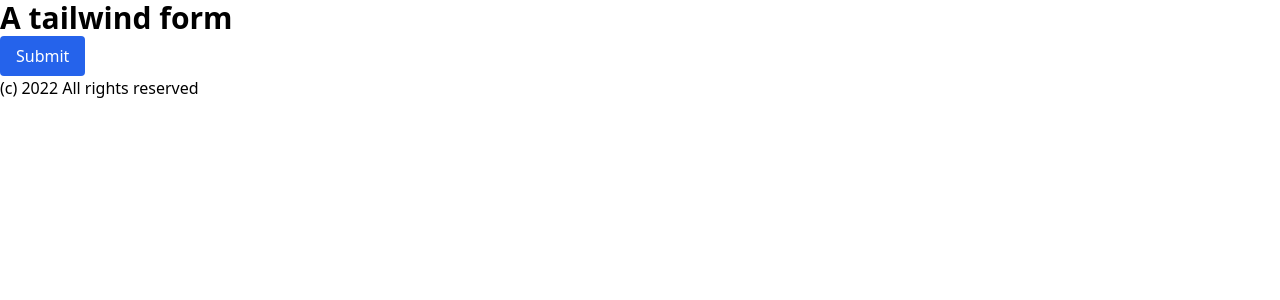
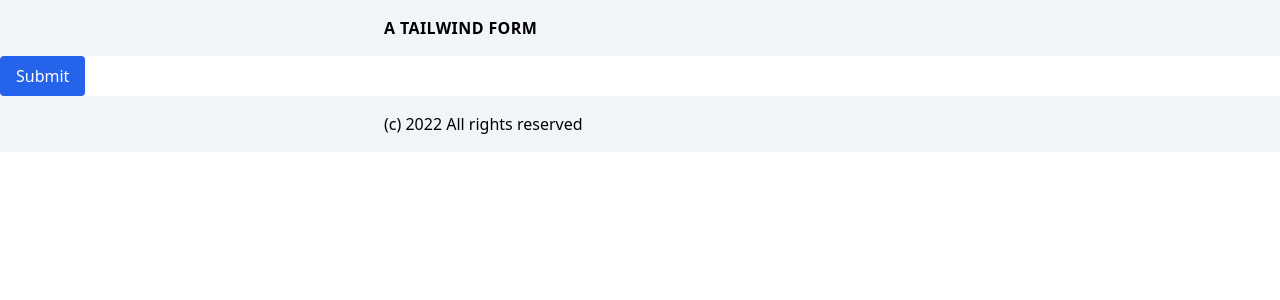
Before and after one commit to oliverroick/tailwind-test, a React (Create React App) app: page / in a window 1280 px wide. Shown: the top 300 px of the page. Built offline with nearby package versions, Linux system fonts and the light colour scheme.

Commit message:
Header and footer styling

```diff
--- a/src/App.js
+++ b/src/App.js
@@ -8,9 +8,7 @@ function App() {
   return (
     <Page>
       <Header>
-        <h1 className="text-3xl font-bold">
-          A tailwind form
-        </h1>
+        <h1>A tailwind form</h1>
       </Header>
       <Button variation="primary">Submit</Button>
       <Footer>
--- a/src/index.css
+++ b/src/index.css
@@ -3,3 +3,6 @@
 @import "tailwindcss/utilities";
 
 @import "components/Button/button.css";
+@import "layout/Header/header.css";
+@import "layout/Page/page.css";
+@import "layout/Footer/footer.css";
--- /dev/null
+++ b/src/layout/Footer/footer.css
@@ -0,0 +1,3 @@
+.footer {
+  @apply bg-slate-100 px-0 py-4;
+}
--- a/src/layout/Footer/index.js
+++ b/src/layout/Footer/index.js
@@ -1,7 +1,11 @@
+import { Inner } from "../Page";
+
 export default function Footer({ children }) {
   return (
-    <footer>
-      {children}
+    <footer className="footer">
+      <Inner>
+        {children}
+      </Inner>
     </footer>
   );
 }
--- /dev/null
+++ b/src/layout/Header/header.css
@@ -0,0 +1,7 @@
+.header {
+  @apply bg-slate-100 px-0 py-4 font-bold;
+}
+
+.header h1 {
+  @apply text-base tracking-wide uppercase;
+}
--- a/src/layout/Header/index.js
+++ b/src/layout/Header/index.js
@@ -1,7 +1,11 @@
+import { Inner } from "../Page";
+
 export default function Header({ children }) {
   return (
-    <header>
-      {children}
+    <header className="header">
+      <Inner>
+        {children}
+      </Inner>
     </header>
   );
 }
--- a/src/layout/Page/index.js
+++ b/src/layout/Page/index.js
@@ -1,3 +1,11 @@
+export function Inner ({ children }) {
+  return (
+    <div className="inner">
+      {children}
+    </div>
+  );
+}
+
 export default function Page({ children }) {
   return (
     <div>
--- /dev/null
+++ b/src/layout/Page/page.css
@@ -0,0 +1,3 @@
+.inner {
+  @apply w-128 mx-auto;
+}
--- a/tailwind.config.js
+++ b/tailwind.config.js
@@ -3,7 +3,11 @@ module.exports = {
     "./src/**/*.{js,jsx,ts,tsx}",
   ],
   theme: {
-    extend: {},
+    extend: {
+      spacing: {
+        '128': '32rem',
+      }
+    },
   },
   plugins: [],
 }
```
